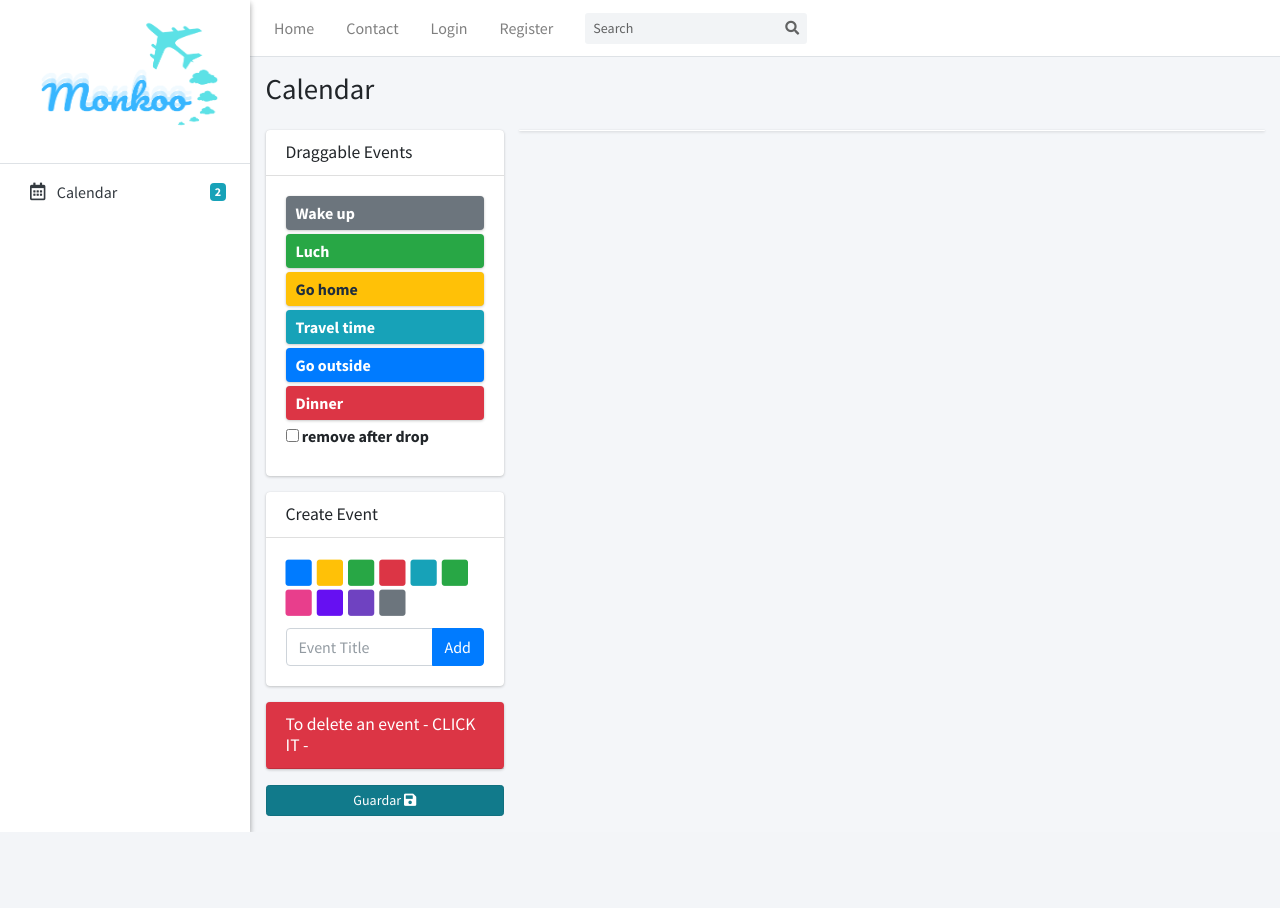
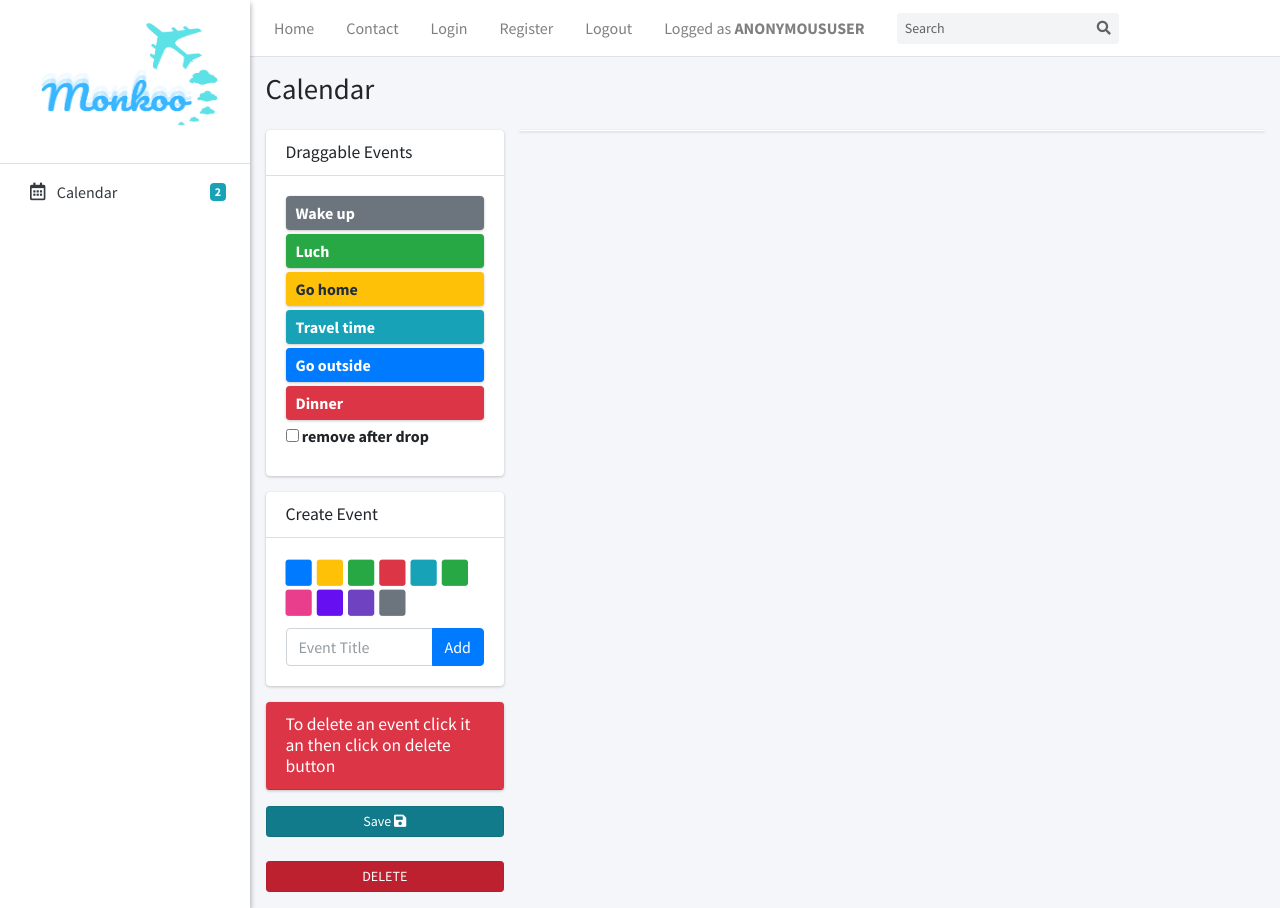
Before and after one commit to ElDoniis/monkooproject, a Django app: page /calendar in a window 1280 px wide. Before the commit the page ends 832 px from the top, so only its background shows below. Run offline with Django 3.2, Linux system fonts and the light colour scheme; data that the repository does not hold is empty; style sheets or scripts are compiled from the project's sources; some libraries are stand-ins or nearby versions.

Commit message:
Solución bug de eliminar

```diff
--- a/apps/authentication/urls.py
+++ b/apps/authentication/urls.py
@@ -3,14 +3,15 @@
 from django.urls import path
 from .views import login_view, register_user
 from django.contrib.auth.views import LogoutView
-from monkoo_calendar.views import recomendacionJapon, recomendacionParis, recomendacionVietnam, send_events
+from monkoo_calendar.views import loggedUser, recomendacionJapon, recomendacionParis, recomendacionVietnam, send_events
 
 urlpatterns = [
     path('login', login_view, name="login"),
     path('register', register_user, name="register"),
-    path("logout/", LogoutView.as_view(), name="logout"),
+    path('logout', LogoutView.as_view(), name="logout"),
     path('calendar', send_events, name='calendar'),
     path('recomendacionParis', recomendacionParis, name='recomendacionParis'),
     path('recomendacionJapon', recomendacionJapon, name='recomendacionJapon'),
     path('recomendacionVietnam', recomendacionVietnam, name='recomendacionVietnam'),
+    path('navigation', loggedUser),
 ]
--- a/apps/home/views.py
+++ b/apps/home/views.py
@@ -5,9 +5,8 @@ from django.contrib.auth.decorators import login_required
 from django.http import HttpResponse, HttpResponseRedirect
 from django.template import loader
 from django.urls import reverse
-from django.shortcuts import render
 
-# @login_required(login_url="/login/")
+@login_required(login_url="/login")
 
 def index(request):
     context = {'segment': 'index'}
@@ -15,7 +14,7 @@ def index(request):
     return HttpResponse(html_template.render(context, request))
 
 
-@login_required(login_url="/login/")
+@login_required(login_url="/login")
 
 def pages(request):
     context = {}
--- a/apps/templates/home/calendar.html
+++ b/apps/templates/home/calendar.html
@@ -105,13 +105,19 @@
               </div>
               <div class="card text-white bg-danger mb-3">
                 <div class="card-header">
-                  <h3 class="card-title" >To delete an event - CLICK IT -</h3>
+                  <h3 class="card-title" >To delete an event click it an then click on delete button</h3>
                 </div>
               </div>
               <div>
-                <form id="guardar1" method="POST">
+                <form method="POST">
                   <input style="display:none" id="eventos" type="text" name="dataEventos"/>
-                  <button id="guardar" type="submit" class="btn btn-info btn-sm btn-block active">Guardar <i class="fa fa-save"></i></button>
+                  <button name="guardar" id="guardar" type="submit" class="btn btn-info btn-sm btn-block active">Save <i class="fa fa-save"></i></button>
+                  {% csrf_token %}
+                </form>
+                <form method="POST">
+                  <input style="display:none" id="eventsDelete" type="text" name="dataDelete"/>
+                  <br/>
+                  <button name="eliminar" id="eliminar" type="submit" class="btn btn-danger btn-sm btn-block active">DELETE <i class="fa-solid fa-trash-can"></i></button>
                   {% csrf_token %}
                 </form>
               </div>
@@ -163,7 +169,7 @@
   <!-- Page specific script -->
   <script>
     $(function () {
-
+      let dataToDelete = [];
       /* initialize the external events
       -----------------------------------------------------------------*/
       function ini_events(ele) {
@@ -237,14 +243,13 @@
 
 
         },
-
         eventClick: function(event){
           var idEvent = event["event"];
           var eventToDelete = calendar.getEventById(event["event"]["id"]);
-          if (confirm("¿Are you sure you want to delete this event? YOU CANNOT UNDO THIS ACTION")){
+          if (confirm("¿Are you sure you want to delete this event?")){
             var eventToDelete = calendar.getEventById(event["event"]["id"]);
-            eventToDelete.remove()
-            alert("REMEMBER TO SAVE CHANGES")
+            eventToDelete.remove();
+            dataToDelete.push(JSON.stringify({"title": eventToDelete.title, "start": eventToDelete.start, "end": eventToDelete.end, "backgroundColor": eventToDelete.backgroundColor, "borderColor": eventToDelete.borderColor}));
           }
         }
       });
@@ -261,7 +266,9 @@
           };
         }
       });
-
+      $('#eliminar').click(function (e){
+        document.getElementById('eventsDelete').value=dataToDelete;
+      })
       // Funcion encargada de llevar los datos del frontend al backend
       $('#guardar').click(function (e) {
         var events = calendar.getEvents();
--- a/apps/templates/includes/navigation.html
+++ b/apps/templates/includes/navigation.html
@@ -14,6 +14,12 @@
     </li>
     <li class="nav-item d-none d-sm-inline-block">
       <a href="/register" class="nav-link">Register</a>
+    </li>
+    <li class="nav-item d-none d-sm-inline-block">
+      <a href="/logout" class="nav-link">Logout</a>
+    </li>
+    <li class="nav-item d-none d-sm-inline-block" style="text-align: rigth;">
+      <a class="nav-link">Logged as <b style="text-transform: uppercase">{{ user }}</b></a>
     </li>
   </ul>
 
--- a/monkoo_calendar/views.py
+++ b/monkoo_calendar/views.py
@@ -32,7 +32,23 @@ def toListValues(eventToList):
     return values
 
 def send_events(request):
-    if request.method == 'POST':
+    # Si se clickea el boton eliminar
+    if request.method == 'POST' and 'eliminar' in request.POST:
+        formaEvento = request.POST
+        formaEvento = QueryDict.dict(formaEvento)
+        x = formaEvento['dataDelete'].count('}')
+        izq = 0
+        calendarEventsValues = None
+        for i in range(x):
+            der = formaEvento['dataDelete'].find('}', izq)
+            singleEvent = formaEvento['dataDelete'][izq:der+1]
+            calendarEventsValues = toListValues(singleEvent)
+            #Eliminar aqui
+            Events.objects.filter(userId=request.user.id, title=calendarEventsValues[0], start=calendarEventsValues[1],
+            end=calendarEventsValues[2], backgroundColor=calendarEventsValues[3], borderColor=calendarEventsValues[4]).delete()
+            izq = der+2
+    # Si se clickea el boton guardar
+    if request.method == 'POST' and 'guardar' in request.POST:
         formaEvento = request.POST
         formaEvento = QueryDict.dict(formaEvento)
 
@@ -41,8 +57,6 @@ def send_events(request):
         x = formaEvento['dataEventos'].count('}')
         izq = 0
         calendarEventsValues = None
-        memory = Events.objects.all()
-        memorySize = Events.objects.count()
 
         for i in range(x):
             der = formaEvento['dataEventos'].find('}', izq)
@@ -54,7 +68,6 @@ def send_events(request):
             end=calendarEventsValues[2], backgroundColor=calendarEventsValues[3], borderColor=calendarEventsValues[4]).exists():
                 pass
             else:
-                print('hola')
                 event.userId = request.user.id
                 event.title = calendarEventsValues[0]
                 event.start = calendarEventsValues[1]
@@ -75,6 +88,10 @@ def send_events(request):
     context = {'data': json.dumps (all_events)}
     return render(request, 'home/calendar.html', context)
 
+def loggedUser(request):
+    user =  request.user.username
+    return render(request, 'home/includes/navigation.html', {'user': user})
+
 def recomendacionParis(request):
     return render(request, 'home/recomendacionParis.html')
 
```
Also changed, not shown: core/settings.py (+5 -5 lines).
